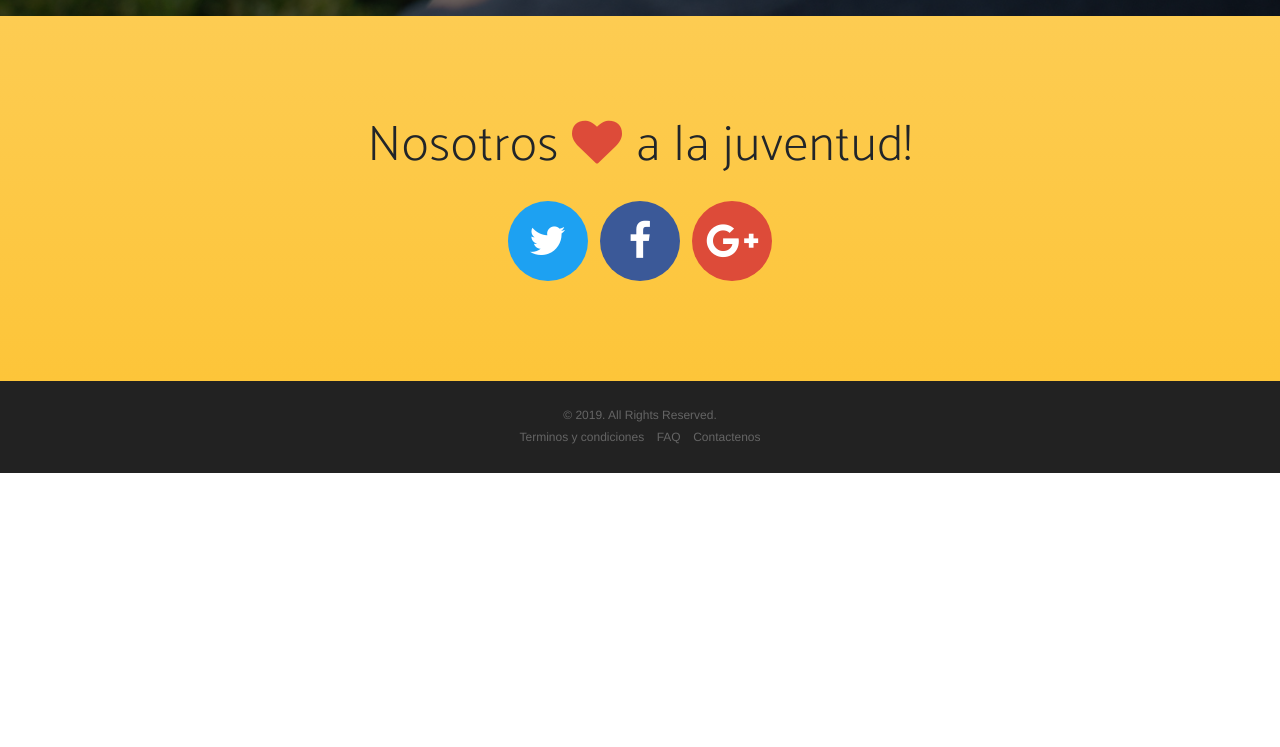
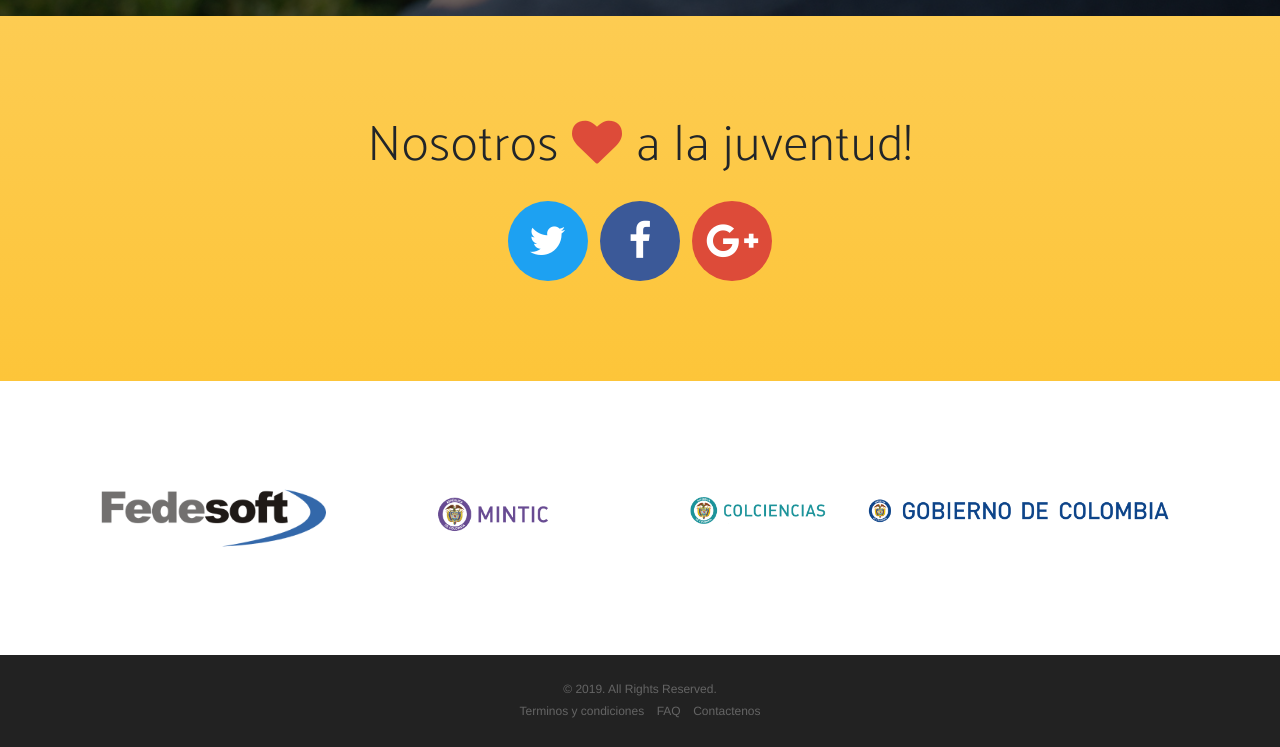
Before and after one commit to wgarcia89/formacion-git, a plain HTML site: page index.html in a window 1280 px wide. Shown: the part 3367-4114 px from the top of the page. Before the commit the page ends 3840 px from the top, so only its background shows below. Drawn offline with Linux system fonts and the light colour scheme; a web font is replaced by a local one.

Commit message:
Agregando logos del proyecto

```diff
--- a/index.html
+++ b/index.html
@@ -186,6 +186,21 @@
       </ul>
     </div>
   </section>
+  <section>
+    <div class="container">
+      <div class="row">
+        <div class="col-lg-3">
+          <img src="img/logos/fedesoft.png" alt="" class="img-fluid">
+        </div>
+        <div class="col-lg-3">
+          <img src="img/logos/mintic.png" alt="" class="img-fluid">
+        </div>
+        <div class="col-lg-6">
+          <img src="img/logos/colciencias.png" alt="" class="img-fluid">
+        </div>
+      </div>
+    </div>
+  </section>
   <footer>
     <div class="container">
       <p>&copy; 2019. All Rights Reserved.</p>
```
Also changed, not shown: img/logos/colciencias.png (added), img/logos/fedesoft.png (added), img/logos/mintic.png (added).
